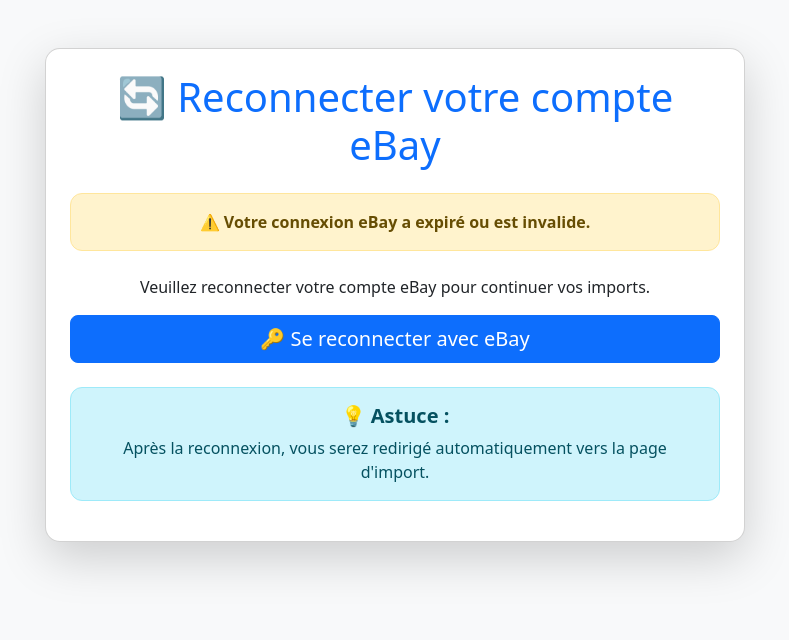
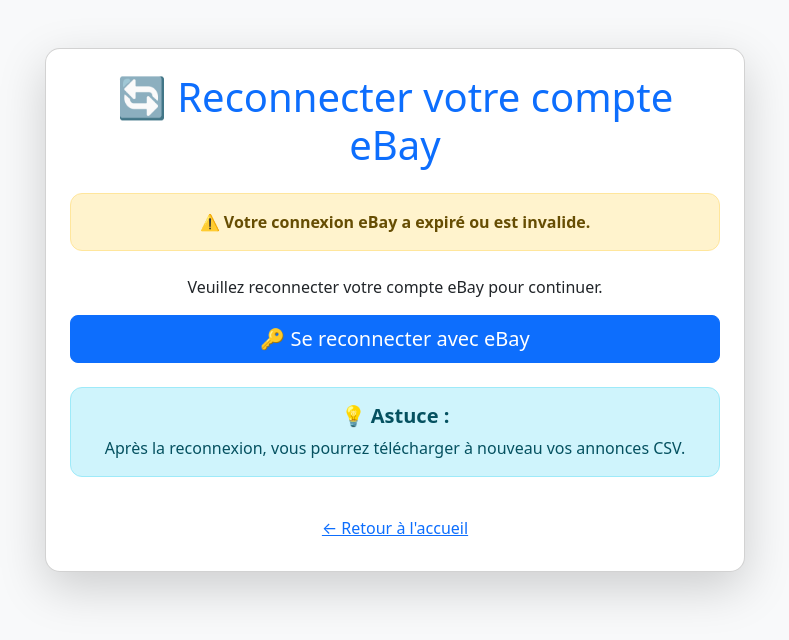
Before and after one commit to evend77/evend_import_oauth, a Flask app: template templates/ebay_reconnect.html in a window 1280 px wide. Shown: the top 640 px of the page, without its empty margins (245-1034 px from the left). Run offline with Flask 3, Linux system fonts and the light colour scheme; the template is opened without the code that fills it, so the values that code supplies are empty.

Commit message:
Update ebay_reconnect.html

```diff
--- a/templates/ebay_reconnect.html
+++ b/templates/ebay_reconnect.html
@@ -2,7 +2,7 @@
 <html lang="fr">
 <head>
     <meta charset="UTF-8">
-    <title>Reconnecter votre compte eBay - e-Vend</title>
+    <title>Reconnecter votre compte eBay - eBay CSV Downloader</title>
     <link href="https://cdn.jsdelivr.net/npm/bootstrap@5.3.3/dist/css/bootstrap.min.css" rel="stylesheet">
 </head>
 <body class="bg-light">
@@ -31,7 +31,7 @@
         {% endwith %}
 
         <div class="text-center">
-            <p class="mb-3">Veuillez reconnecter votre compte eBay pour continuer vos imports.</p>
+            <p class="mb-3">Veuillez reconnecter votre compte eBay pour continuer.</p>
             <a href="{{ url_for('login_ebay') }}" class="btn btn-primary btn-lg w-100">
                 🔑 Se reconnecter avec eBay
             </a>
@@ -39,7 +39,11 @@
 
         <div class="alert alert-info mt-4 text-center" style="border-radius: 12px;">
             <h5 class="fw-bold">💡 Astuce :</h5>
-            <p class="mb-0">Après la reconnexion, vous serez redirigé automatiquement vers la page d'import.</p>
+            <p class="mb-0">Après la reconnexion, vous pourrez télécharger à nouveau vos annonces CSV.</p>
+        </div>
+
+        <div class="text-center mt-3">
+            <a href="{{ url_for('index') }}" class="btn btn-link">← Retour à l'accueil</a>
         </div>
 
     </div>
```
